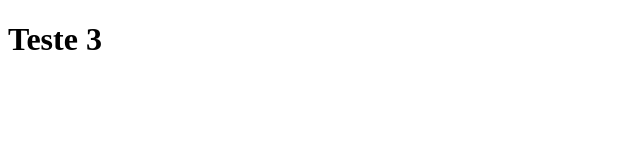
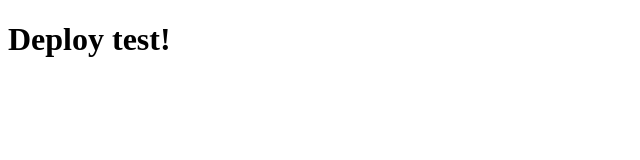
Before and after one commit to vinicius-hayden/clone-tabnews, a Next.js app: page / in a window 1280 px wide. Shown: the top 160 px of the page, without its empty margins (0-640 px from the left). Built offline with nearby package versions, Linux system fonts and the light colour scheme.

Commit message:
next directory inib

```diff
--- a/pages/index.js
+++ b/pages/index.js
@@ -1,5 +1,5 @@
 function Home() {
-    return <h1> Teste 3 </h1>
+    return <h1> Deploy test! </h1>
 }
 
 export default Home;
```
Also changed, not shown: 1 other file (tests, documents, lock files or other folders).
